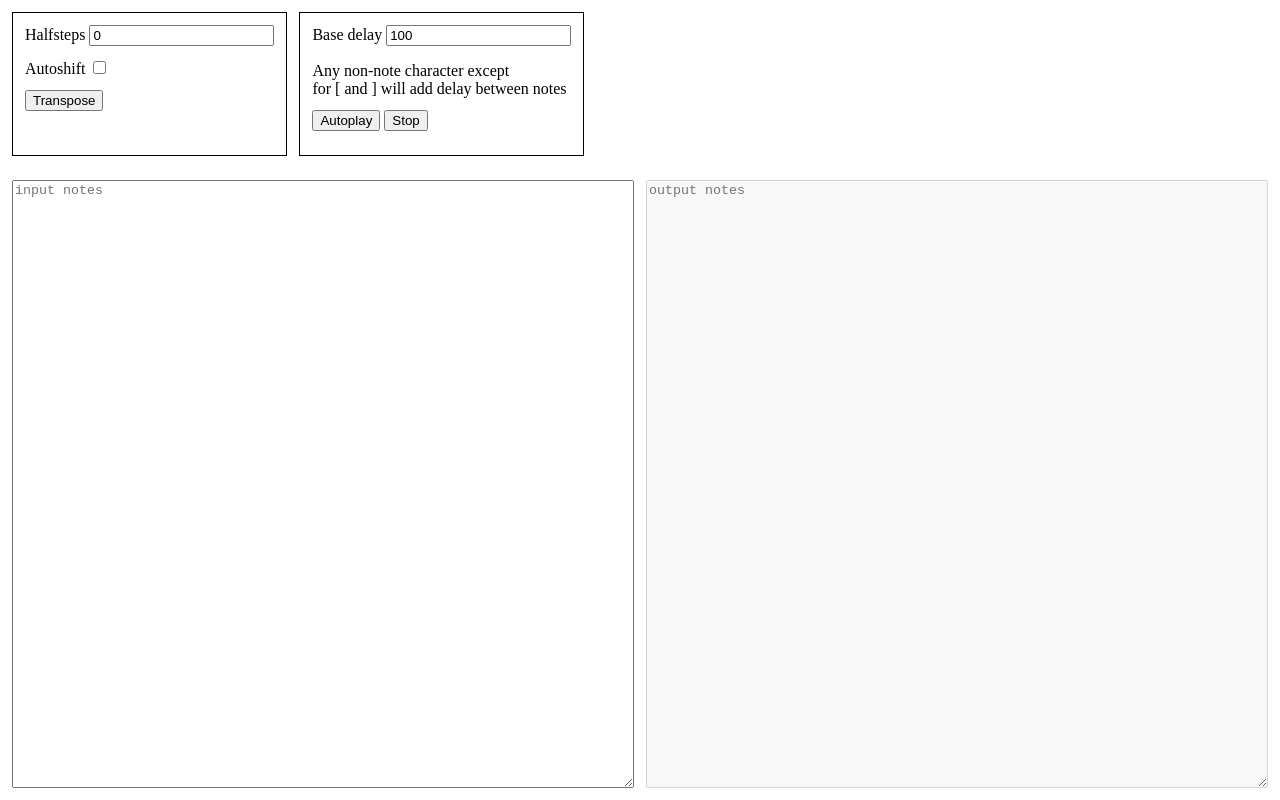
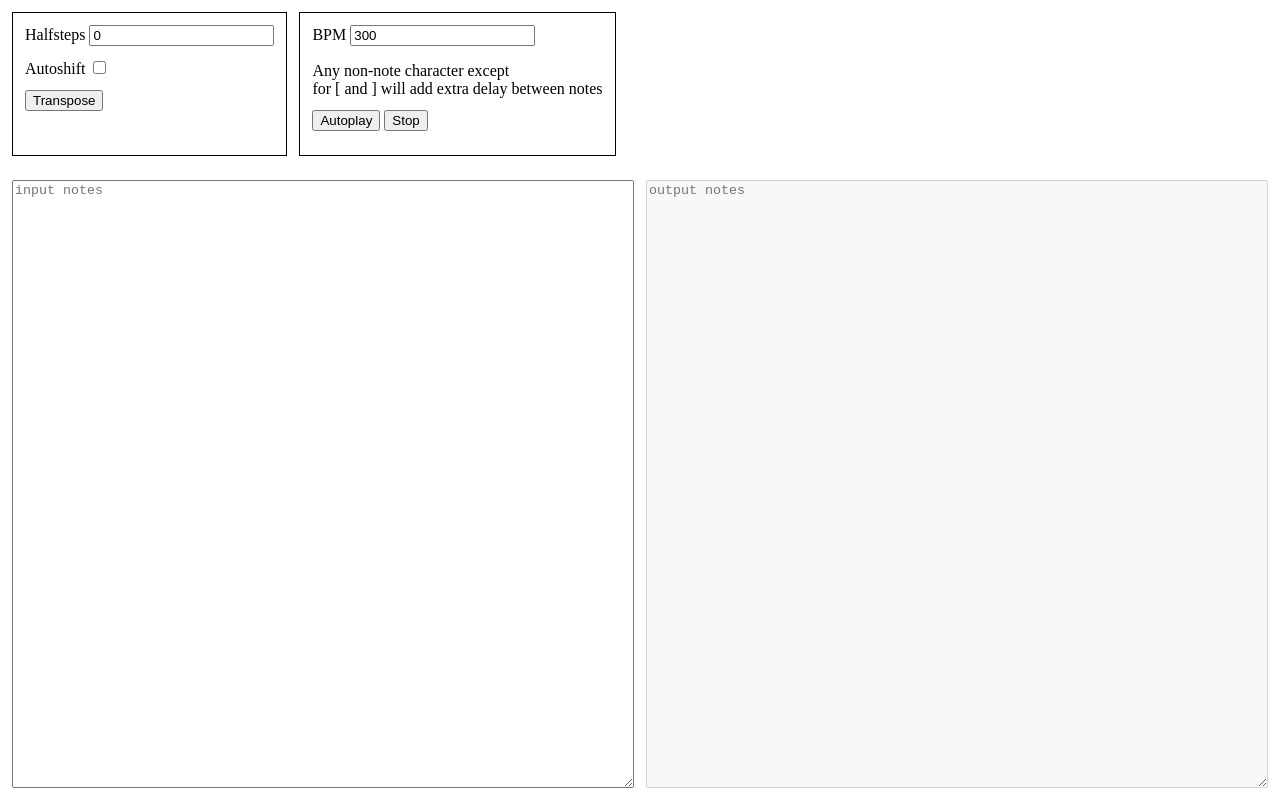
Before and after one commit to essencesdev/virtual-piano-utils, a website with bundled scripts: page src/index.html in a window 1280 px wide. Built offline with nearby package versions, Linux system fonts and the light colour scheme; files whose address does not match are found by name.

Commit message:
Change delay to bpm

```diff
--- a/src/autoplay.ts
+++ b/src/autoplay.ts
@@ -38,7 +38,7 @@ function play(notes: string, baseDelay: number) {
 			continue;
 		}
 
-		playNote(idx, delay, baseDelay);
+		playNote(idx, delay, baseDelay * 1.1);
 		if (!inChord) {
 			delay += baseDelay;
 		}
@@ -47,7 +47,7 @@ function play(notes: string, baseDelay: number) {
 
 function playNote(i: number, delay: number, playFor: number) {
 	const oscillator = audioContext.createOscillator();
-	oscillator.type = "sine";
+	oscillator.type = "triangle";
 	oscillator.connect(audioContext.destination);
 	oscillator.frequency.value = 2 ** ((initialOffset + i) / 12) * a4;
 	oscillator.start(audioContext.currentTime + delay / 1000);
@@ -58,7 +58,7 @@ autoplayEle.addEventListener("click", () => {
 	errorEle.innerText = "";
 	try {
 		const notes = inputEle.value;
-		const delay = parseInt(delayEle.value, 10);
+		const delay = 60000 / parseInt(delayEle.value, 10);
 		if (isNaN(delay)) {
 			throw new Error(`Invalid delay: ${delayEle.value}`);
 		}
--- a/src/index.html
+++ b/src/index.html
@@ -21,13 +21,15 @@
 					<button id="transpose" title="Transpose">Transpose</button>
 				</section>
 				<section class="toolbar">
-					<label title="Base for consecutive non-chord notes">
-						Base delay
-						<input id="delay" type="number" value="100" />
+					<label
+						title="Beats per minute for consecutive non-chord notes"
+					>
+						BPM
+						<input id="delay" type="number" value="300" />
 					</label>
 					<p
 						>Any non-note character except <br />for [ and ] will
-						add delay between notes</p
+						add extra delay between notes</p
 					>
 					<button id="autoplay" title="Autoplay output"
 						>Autoplay</button
```
